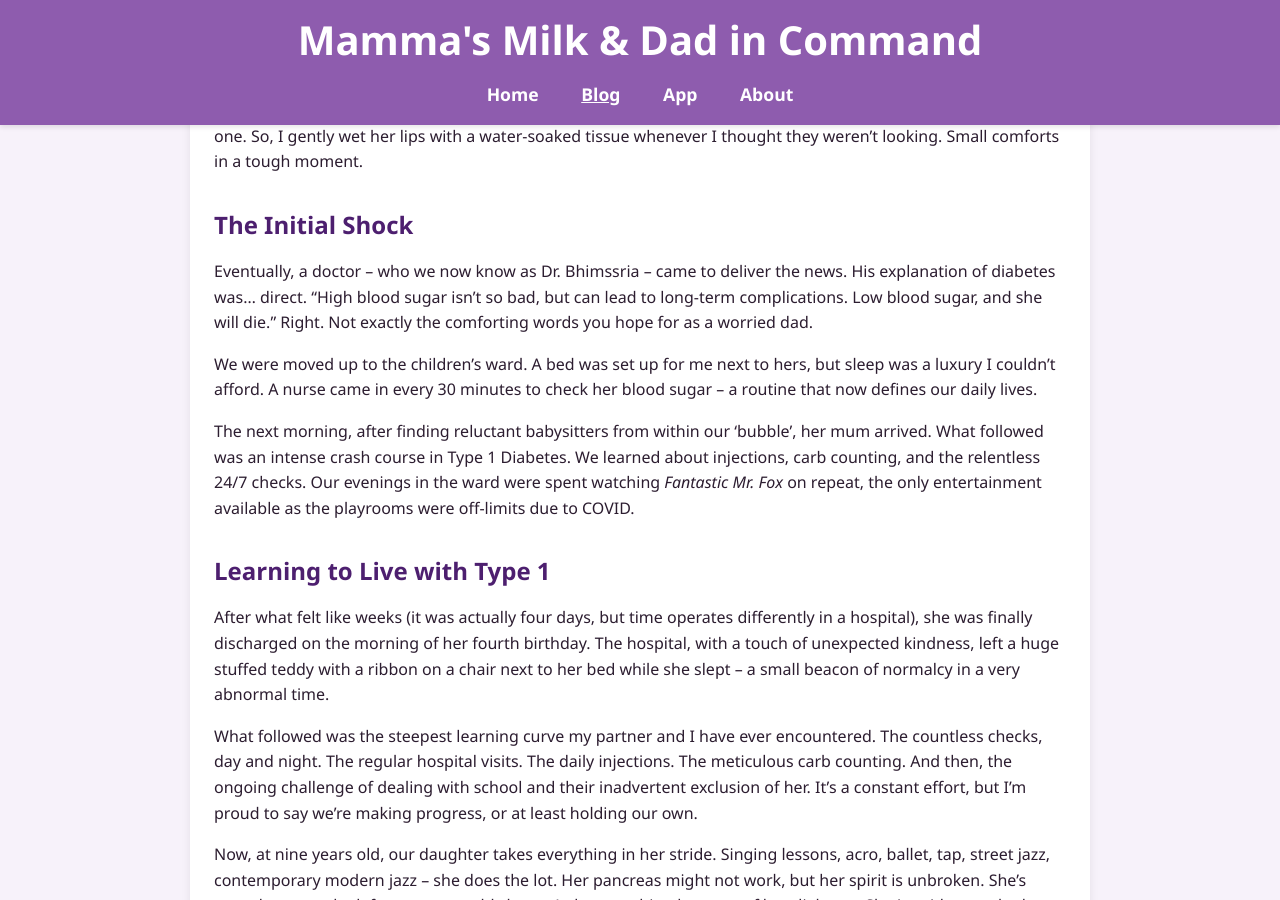
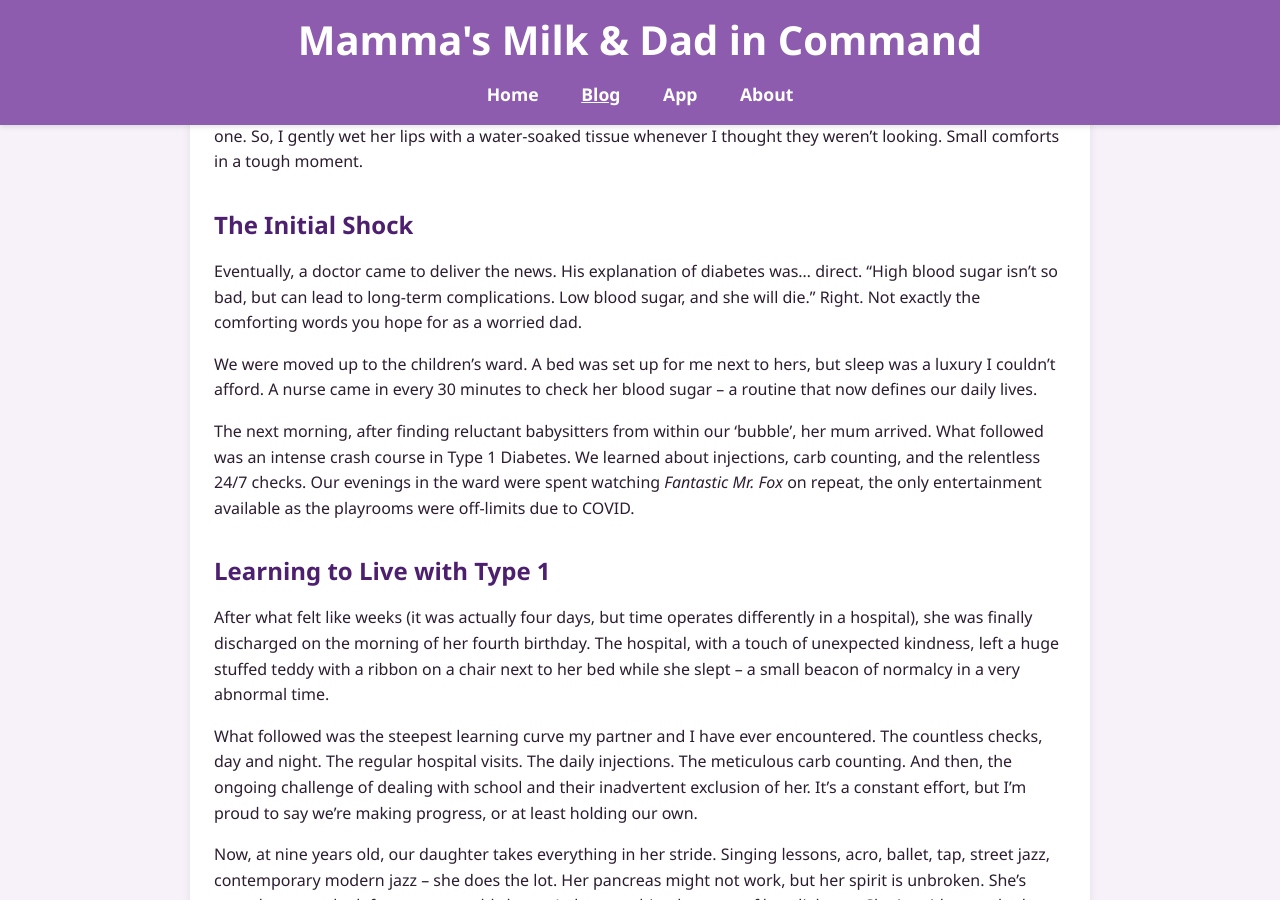
Before and after one commit to dadincommand/dadincommand.github.io, a Jekyll site: the page built from _posts/2025-05-31-diabetes.md, in a window 1280 px wide and 900 px high, scrolled down 1418 px. Built offline with Jekyll 4.4.1, drawn with Linux system fonts in a browser that asks for light colours.

Commit message:
Update 2025-05-31-diabetes.md
Removed doctors real name

```diff
--- a/_posts/2025-05-31-diabetes.md
+++ b/_posts/2025-05-31-diabetes.md
@@ -32,7 +32,7 @@ When she started to come around, her first words were desperate pleas for a drin
 
 ### The Initial Shock
 
-Eventually, a doctor – who we now know as Dr. Bhimssria – came to deliver the news. His explanation of diabetes was... direct. "High blood sugar isn't so bad, but can lead to long-term complications. Low blood sugar, and she will die." Right. Not exactly the comforting words you hope for as a worried dad.
+Eventually, a doctor came to deliver the news. His explanation of diabetes was... direct. "High blood sugar isn't so bad, but can lead to long-term complications. Low blood sugar, and she will die." Right. Not exactly the comforting words you hope for as a worried dad.
 
 We were moved up to the children's ward. A bed was set up for me next to hers, but sleep was a luxury I couldn't afford. A nurse came in every 30 minutes to check her blood sugar – a routine that now defines our daily lives.
 
```
